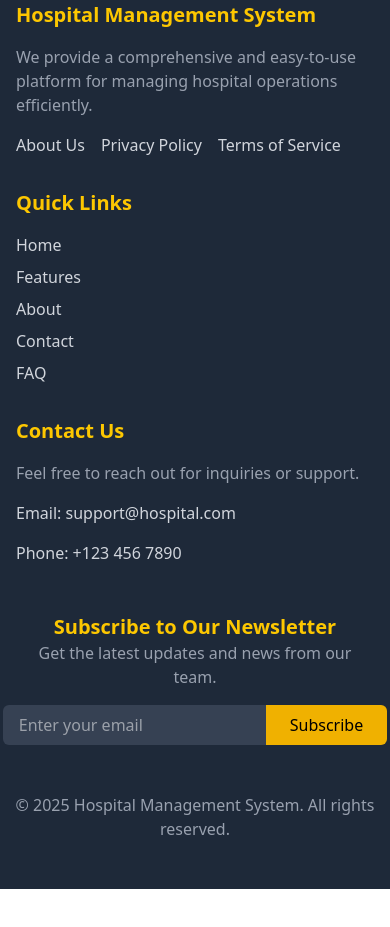
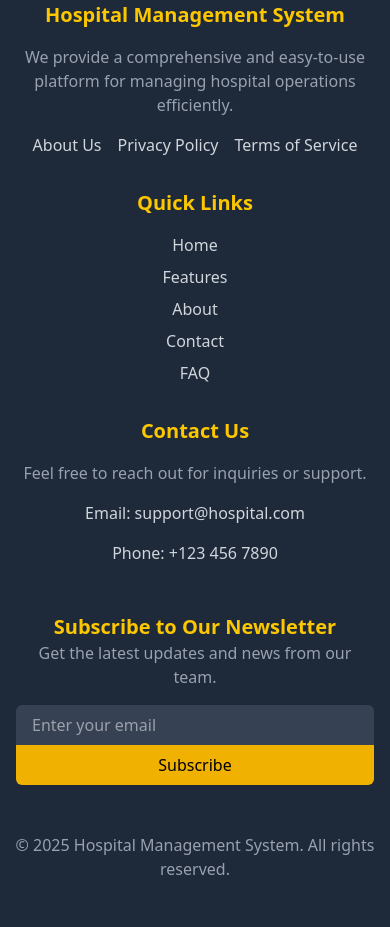
Before and after one commit to elikimz/HospitalManagement_Frontend, a React (Vite) app: page / in a window 390 px wide. Shown: the part 4380-5307 px from the top of the page. Before the commit the page ends 5269 px from the top, so only its background shows below. Built offline with nearby package versions, Linux system fonts and the light colour scheme.

Commit message:
Your commit message here

```diff
--- a/src/components/footer.tsx
+++ b/src/components/footer.tsx
@@ -4,29 +4,29 @@ const Footer = () => {
   return (
     <footer className="bg-gray-800 text-white py-12 dark:bg-gray-900">
       <div className="max-w-7xl mx-auto px-4">
-        <div className="grid grid-cols-1 md:grid-cols-3 gap-8">
+        <div className="grid grid-cols-1 md:grid-cols-3 gap-8 text-center md:text-left">
           {/* Company Info Section */}
           <div className="space-y-4">
             <h3 className="text-xl font-semibold text-yellow-400">Hospital Management System</h3>
             <p className="text-gray-400 dark:text-gray-300">
               We provide a comprehensive and easy-to-use platform for managing hospital operations efficiently.
             </p>
-            <div className="flex space-x-4">
-              <Link to="#about" className="text-gray-300 hover:text-yellow-500 dark:text-gray-300 dark:hover:text-yellow-400">About Us</Link>
-              <Link to="#privacy" className="text-gray-300 hover:text-yellow-500 dark:text-gray-300 dark:hover:text-yellow-400">Privacy Policy</Link>
-              <Link to="#terms" className="text-gray-300 hover:text-yellow-500 dark:text-gray-300 dark:hover:text-yellow-400">Terms of Service</Link>
+            <div className="flex flex-wrap justify-center md:justify-start space-x-4">
+              <Link to="#about" className="text-gray-300 hover:text-yellow-500">About Us</Link>
+              <Link to="#privacy" className="text-gray-300 hover:text-yellow-500">Privacy Policy</Link>
+              <Link to="#terms" className="text-gray-300 hover:text-yellow-500">Terms of Service</Link>
             </div>
           </div>
 
           {/* Quick Links Section */}
           <div className="space-y-4">
             <h3 className="text-xl font-semibold text-yellow-400">Quick Links</h3>
-            <div className="flex flex-col space-y-2">
-              <Link to="#home" className="text-gray-300 hover:text-yellow-500 dark:text-gray-300 dark:hover:text-yellow-400">Home</Link>
-              <Link to="#features" className="text-gray-300 hover:text-yellow-500 dark:text-gray-300 dark:hover:text-yellow-400">Features</Link>
-              <Link to="#about" className="text-gray-300 hover:text-yellow-500 dark:text-gray-300 dark:hover:text-yellow-400">About</Link>
-              <Link to="#contact" className="text-gray-300 hover:text-yellow-500 dark:text-gray-300 dark:hover:text-yellow-400">Contact</Link>
-              <Link to="#faq" className="text-gray-300 hover:text-yellow-500 dark:text-gray-300 dark:hover:text-yellow-400">FAQ</Link>
+            <div className="flex flex-col items-center md:items-start space-y-2">
+              <Link to="#home" className="text-gray-300 hover:text-yellow-500">Home</Link>
+              <Link to="#features" className="text-gray-300 hover:text-yellow-500">Features</Link>
+              <Link to="#about" className="text-gray-300 hover:text-yellow-500">About</Link>
+              <Link to="#contact" className="text-gray-300 hover:text-yellow-500">Contact</Link>
+              <Link to="#faq" className="text-gray-300 hover:text-yellow-500">FAQ</Link>
             </div>
           </div>
 
@@ -34,22 +34,22 @@ const Footer = () => {
           <div className="space-y-4">
             <h3 className="text-xl font-semibold text-yellow-400">Contact Us</h3>
             <p className="text-gray-400 dark:text-gray-300">Feel free to reach out for inquiries or support.</p>
-            <p className="text-gray-300 dark:text-gray-200">Email: support@hospital.com</p>
-            <p className="text-gray-300 dark:text-gray-200">Phone: +123 456 7890</p>
+            <p className="text-gray-300">Email: support@hospital.com</p>
+            <p className="text-gray-300">Phone: +123 456 7890</p>
           </div>
         </div>
 
         {/* Newsletter Signup Section */}
         <div className="mt-12 text-center">
           <h3 className="text-xl font-semibold text-yellow-400">Subscribe to Our Newsletter</h3>
-          <p className="text-gray-400 dark:text-gray-300">Get the latest updates and news from our team.</p>
-          <div className="mt-4 flex justify-center">
+          <p className="text-gray-400">Get the latest updates and news from our team.</p>
+          <div className="mt-4 flex flex-col md:flex-row justify-center">
             <input
               type="email"
               placeholder="Enter your email"
-              className="px-4 py-2 bg-gray-700 text-white rounded-l-md focus:outline-none dark:bg-gray-800 dark:text-gray-200"
+              className="px-4 py-2 bg-gray-700 text-white rounded-t-md md:rounded-l-md md:rounded-t-none focus:outline-none"
             />
-            <button className="px-6 py-2 bg-yellow-500 text-black rounded-r-md hover:bg-yellow-600 dark:bg-yellow-400 dark:hover:bg-yellow-500">
+            <button className="px-6 py-2 bg-yellow-500 text-black rounded-b-md md:rounded-r-md md:rounded-b-none hover:bg-yellow-600">
               Subscribe
             </button>
           </div>
@@ -57,7 +57,7 @@ const Footer = () => {
       </div>
 
       {/* Copyright Section */}
-      <div className="mt-12 text-center text-gray-400 dark:text-gray-300">
+      <div className="mt-12 text-center text-gray-400">
         <p>&copy; 2025 Hospital Management System. All rights reserved.</p>
       </div>
     </footer>
```
